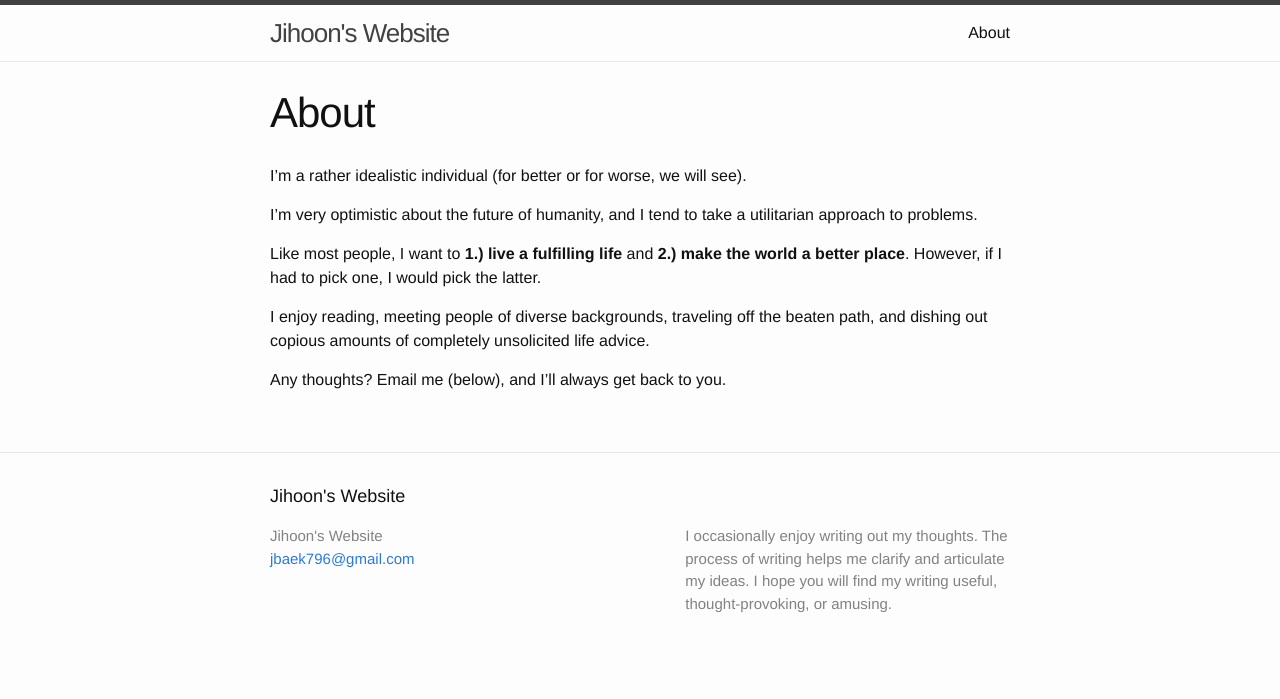
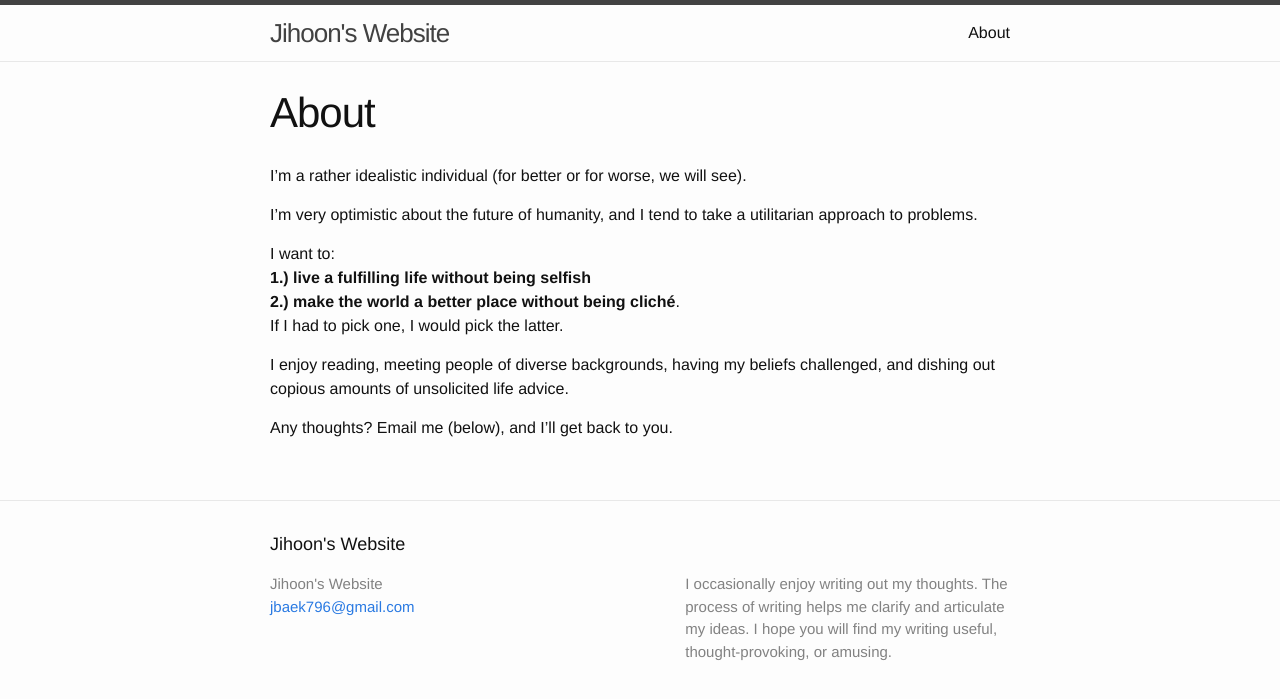
Before and after one commit to jihoon796/jihoon796.github.io, a Jekyll site: the page built from about.md, in a window 1280 px wide. Shown: the top 699 px of the page. Built offline with Jekyll 4.4.1, drawn with Linux system fonts in a browser that asks for light colours.

```diff
--- a/about.md
+++ b/about.md
@@ -8,8 +8,11 @@ I'm a rather idealistic individual (for better or for worse, we will see).
 
 I'm very optimistic about the future of humanity, and I tend to take a utilitarian approach to problems.
 
-Like most people, I want to **1.) live a fulfilling life** and **2.) make the world a better place**. However, if I had to pick one, I would pick the latter.
+I want to: <br>
+**1.) live a fulfilling life without being selfish** <br>
+**2.) make the world a better place without being cliché**. <br>
+If I had to pick one, I would pick the latter.
 
-I enjoy reading, meeting people of diverse backgrounds, traveling off the beaten path, and dishing out copious amounts of completely unsolicited life advice.
+I enjoy reading, meeting people of diverse backgrounds, having my beliefs challenged, and dishing out copious amounts of unsolicited life advice.
 
-Any thoughts? Email me (below), and I'll always get back to you.
+Any thoughts? Email me (below), and I'll get back to you.
```
Also changed, not shown: _posts/2016-11-05-us_vs_them.markdown (deleted, +0 -30 lines), _posts/2017-04-06-lessons_from_traveling.markdown (added, +32 -0 lines).
